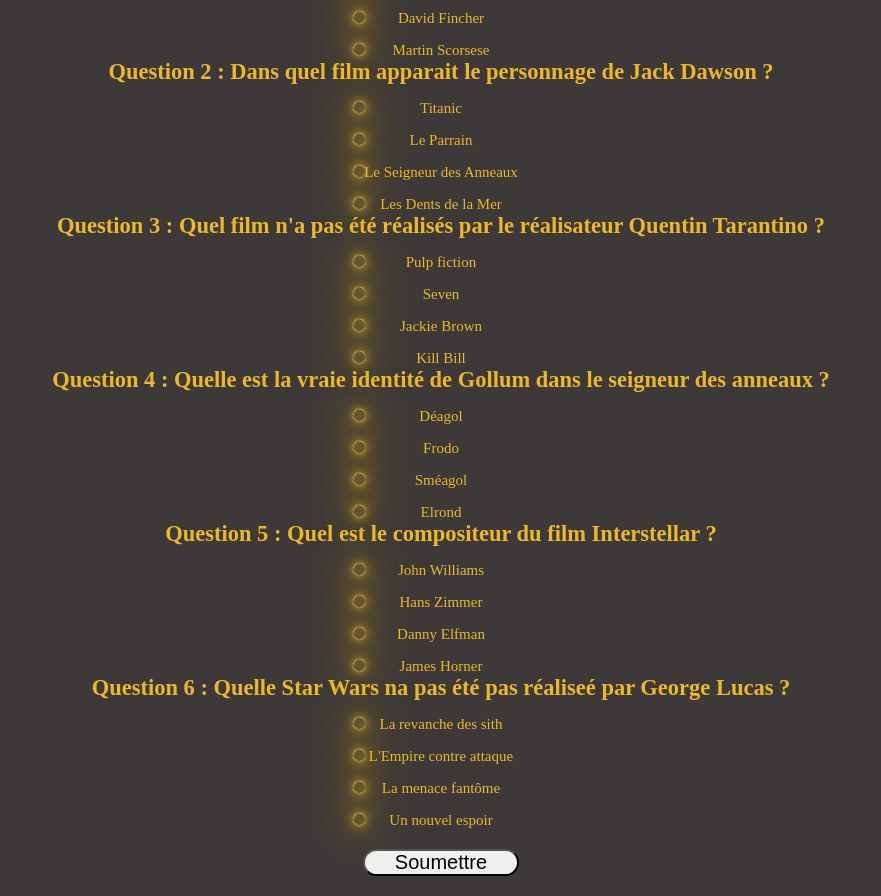
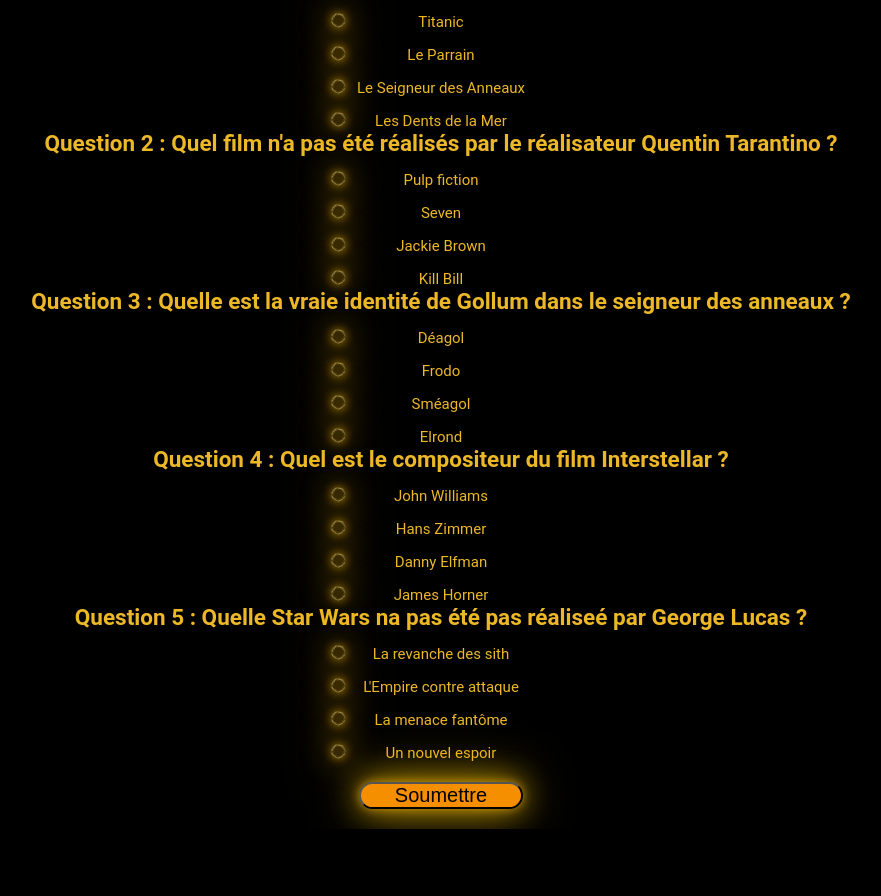
Before and after one commit to Olive97213/API-cin-, a plain HTML site: page index.html in a window 1280 px wide. Shown: the whole page, without its empty margins (199-1080 px from the left). After the commit the page ends 829 px from the top, so only its background shows below. Drawn offline with Linux system fonts and the light colour scheme.

Commit message:
API avant generique

```diff
--- a/index.html
+++ b/index.html
@@ -8,42 +8,37 @@
   <body>
 
   <form id="quiz-form">
-      <h2>Question 1 : Quel est le réalisateur du film La La Land ?</h2>
-      <label for="reponse1"><input type="radio" class="eyes" name="question1"  id="reponse1" value="a"><span></span></label>Damien Chazelle<br>
-      <label for="reponse2"><input type="radio"  class="eyes"name="question1" id="reponse2" value="b"><span></span></label> Christopher Nolan<br>
-      <label for="reponse3"><input type="radio" class="eyes" name="question1"  id="reponse3"value="c"><span></span></label> David Fincher<br>
-      <label for="reponse4"><input type="radio" class="eyes" name="question1"  id="reponse4"value="d"><span></span></label> Martin Scorsese<br>
 
-      <h2>Question 2 : Dans quel film apparait le personnage de Jack Dawson ?</h2>
+      <h2>Question 1 : Dans quel film apparait le personnage de Jack Dawson ?</h2>
       <label for="reponse5"><input type="radio" class="eyes" name="question2" id="reponse5" value="a"><span></span></label> Titanic<br>
       <label for="reponse6"><input type="radio" class="eyes" name="question2" id="reponse6" value="b"><span></span></label> Le Parrain<br>
       <label for="reponse7"><input type="radio" class="eyes" name="question2" id="reponse7" value="c"><span></span></label> Le Seigneur des Anneaux<br>
       <label for="reponse8"><input type="radio" class="eyes" name="question2" id="reponse8" value="d"><span></span></label> Les Dents de la Mer<br>
 
-      <h2>Question 3 : Quel film n'a pas été réalisés par le réalisateur Quentin Tarantino ?</h2>
+      <h2>Question 2 : Quel film n'a pas été réalisés par le réalisateur Quentin Tarantino ?</h2>
       <label for="reponse9"><input type="radio" class="eyes" name="question3" id="reponse9" value="a"><span></span></label> Pulp fiction<br>
       <label for="reponse10"><input type="radio" class="eyes" name="question3" id="reponse10" value="b"><span></span></label> Seven<br>
       <label for="reponse11"><input type="radio" class="eyes" name="question3" id="reponse11" value="c"><span></span></label> Jackie Brown<br>
       <label for="reponse12"><input type="radio" class="eyes" name="question3" id="reponse12" value="d"><span></span></label> Kill Bill<br>
 
-      <h2>Question 4 : Quelle est la vraie identité de Gollum dans le seigneur des anneaux ?</h2>
+      <h2>Question 3 : Quelle est la vraie identité de Gollum dans le seigneur des anneaux ?</h2>
       <label for="reponse13"><input type="radio" class="eyes" name="question4" id="reponse13" value="a"><span></span></label> Déagol<br>
       <label for="reponse14"><input type="radio" class="eyes" name="question4" id="reponse14" value="b"><span></span></label> Frodo<br>
       <label for="reponse15"><input type="radio" class="eyes" name="question4" id="reponse15" value="c"><span></span></label> Sméagol<br>
       <label for="reponse16"><input type="radio" class="eyes" name="question4" id="reponse16" value="d"><span></span></label> Elrond<br>
 
-      <h2>Question 5 : Quel est le compositeur du film Interstellar ?</h2>
+      <h2>Question 4 : Quel est le compositeur du film Interstellar ?</h2>
       <label for="reponse17"><input type="radio" class="eyes" name="question5" id="reponse17" value="a"><span></span></label> John Williams<br>
       <label for="reponse18"><input type="radio" class="eyes" name="question5" id="reponse18" value="b"><span></span></label> Hans Zimmer<br>
       <label for="reponse19"><input type="radio" class="eyes" name="question5" id="reponse19" value="c"><span></span></label> Danny Elfman<br>
       <label for="reponse20"><input type="radio" class="eyes" name="question5" id="reponse20" value="d"><span></span></label> James Horner<br>
 
-      <h2>Question 6 : Quelle Star Wars na pas été pas réaliseé par George Lucas ?</h2>
+      <h2>Question 5 : Quelle Star Wars na pas été pas réaliseé par George Lucas ?</h2>
       <label for="reponse21"><input type="radio" class="eyes" name="question6" id="reponse21" value="a"><span></span></label> La revanche des sith<br>
       <label for="reponse22"><input type="radio" class="eyes" name="question6" id="reponse22" value="b"><span></span></label> L'Empire contre attaque<br>
       <label for="reponse23"><input type="radio" class="eyes" name="question6" id="reponse23" value="c"><span></span></label> La menace fantôme<br>
       <label for="reponse24"><input type="radio" class="eyes" name="question6" id="reponse24" value="d"><span></span></label> Un nouvel espoir<br>
-<button type="submit" id="submit-quiz">Soumettre</button>
+      <button type="submit" id="submit-quiz">Soumettre</button>
     </form>
 
 
--- a/main.js
+++ b/main.js
@@ -1,4 +1,4 @@
-const correctAnswers = ['a', 'a', 'b', 'c', 'b', 'b'];
+const correctAnswers = ['a', 'b', 'c', 'b', 'b'];
 
 document.getElementById('quiz-form').addEventListener('submit', (event) => {
   event.preventDefault();
--- a/styles.css
+++ b/styles.css
@@ -11,7 +11,8 @@
     justify-content: center;
     align-items: center;
     font-size: 15px;
-    background-color: rgb(61, 57, 57);
+    background-color: rgb(0, 0, 0);
+    font-family: 'Roboto', sans-serif;
 }
 
 
@@ -22,10 +23,11 @@
 text-align: center;
 
 
+
 }
 
 input {
-    margin: 0.7em;
+    margin: 0.5em;
 }
 
 
@@ -34,7 +36,9 @@
     width: 20%;
     border-radius: 15px;
     font-size: 20px;
-    margin:1em
+    margin:1em;
+    background-color: rgb(245, 143, 0);
+    box-shadow: 0 0 10px #feb20098, 0 0 30px #fec70099, 0 0 50px #fecf00a4;
 }
 
 label {
@@ -51,7 +55,6 @@
     left:20em;
     top:1em;
     z-index: 1;
-
 }
 
 label input {
@@ -70,16 +73,13 @@
     top:0em;
     left: 0em;
     z-index: -1;
-
 }
 
 .eyes:checked+span {
-
-
     background:url(sauron-eyes.png);
     background-size: 20px;
     background-position: center;
     background-repeat: no-repeat;
     border-radius: 15px;
-
+    transition: all 0.3s ease;
 }
```
